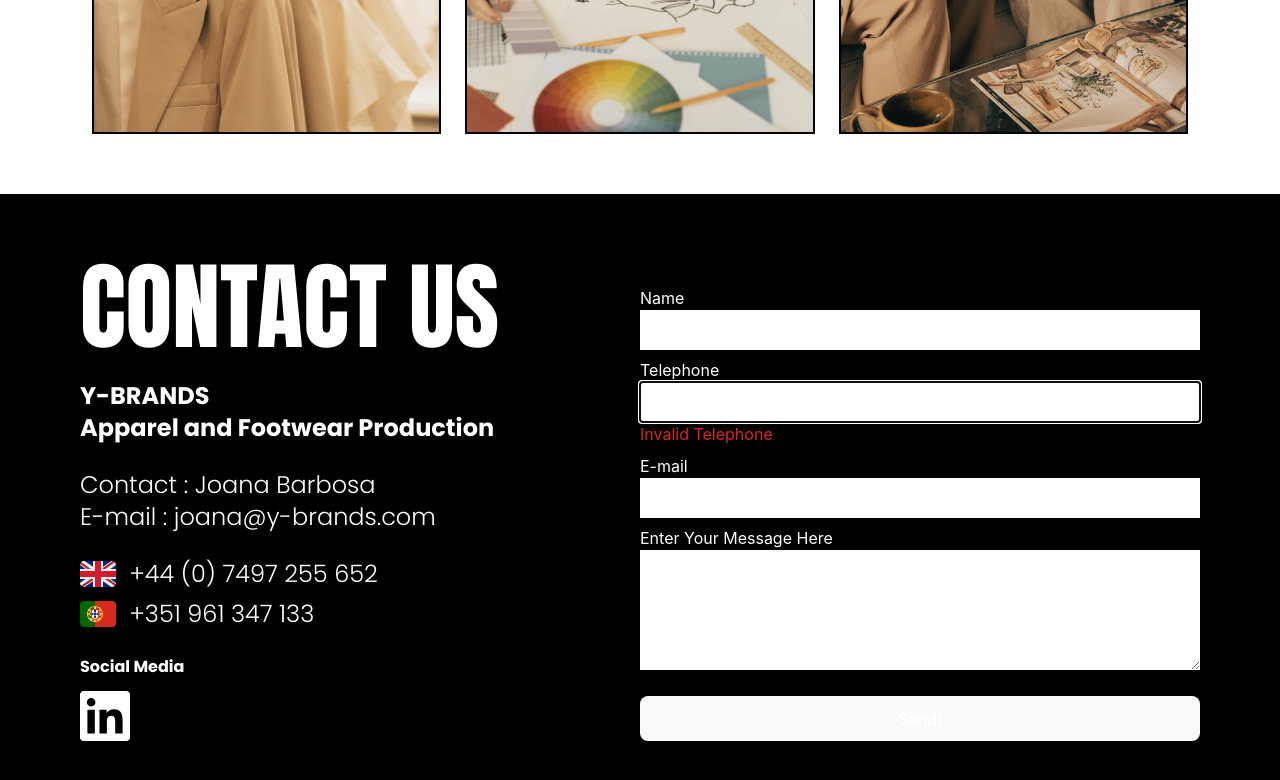
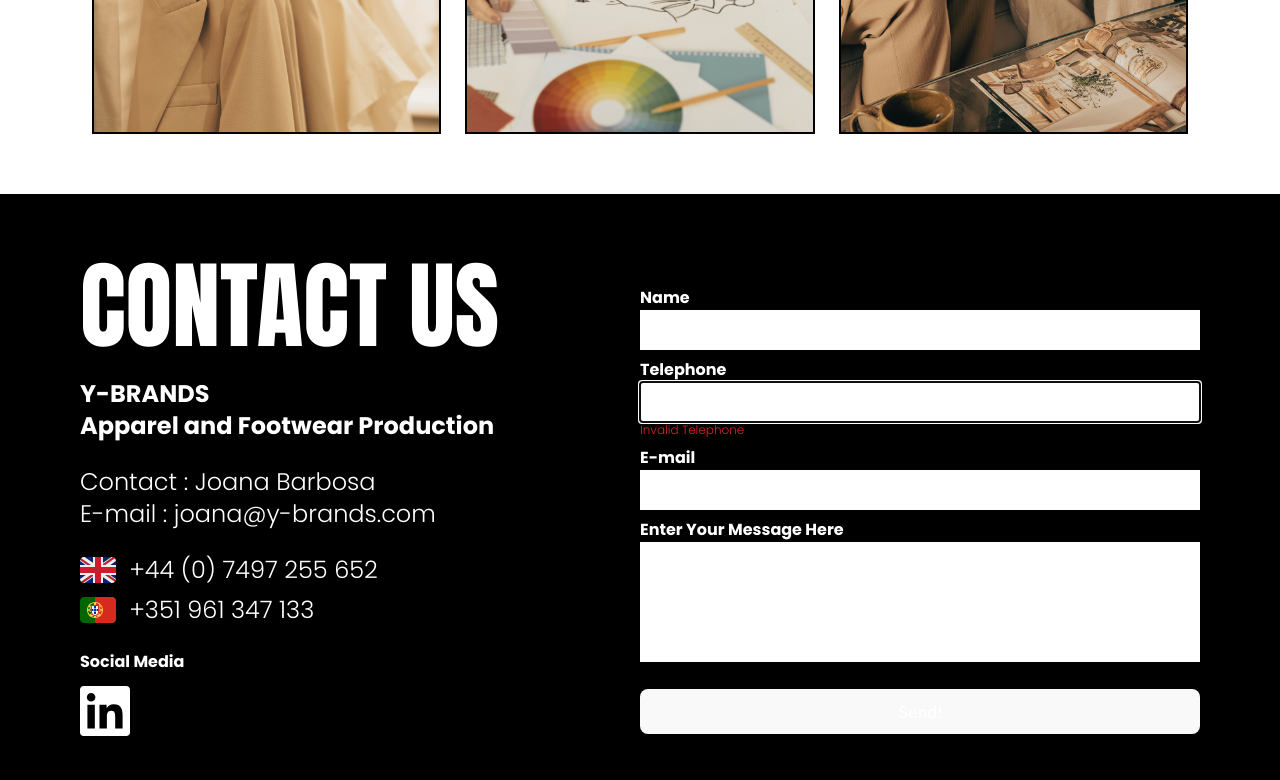
Before and after one commit to ybrands/y-brands-web-site, a React (Vite) app: page / in a window 1280 px wide. Both pictures are taken after typing "Sample", "5551234", "name@example.com", "Sample" into the empty fields and a click on the button "Send!". Shown: the part 3026-3806 px from the top of the page. Built offline with nearby package versions, Linux system fonts and the light colour scheme.

Commit message:
- Final Adjusts;

```diff
--- a/src/components/Contacts.tsx
+++ b/src/components/Contacts.tsx
@@ -76,24 +76,24 @@
                                 mt-5 ">
                     <form className="flex flex-col align-middle items-center justify-between
                                      w-full" onSubmit={handleSubmit(onSubmit)}>
-                        <label className="w-full mt-2">
+                        <label className="w-full mt-2 poppins-bold">
                             Name <br />
                             <input className="w-full h-10" {...register("name", NameSchema)} />
-                            {errors.name && <p className='text-red-600'>{errors.name.message}</p>}
+                            {errors.name && <p className='text-xs text-red-600 poppins-light'>{errors.name.message}</p>}
                         </label>
-                        <label className="w-full mt-2 ">
+                        <label className="w-full mt-2 poppins-bold">
                             Telephone <br />
                             <input type="tel" className="w-full h-10" {...register("telephone", PhoneSchema)} />
-                            {errors.telephone && <p className='text-red-600'>{errors.telephone.message}</p>}
+                            {errors.telephone && <p className='text-xs text-red-600 poppins-light'>{errors.telephone.message}</p>}
                         </label>
-                        <label className="w-full mt-2">
+                        <label className="w-full mt-2 poppins-bold">
                             E-mail <br />
                             <input type="email" className="w-full h-10" {...register("email", EmailSchema)} />
-                            {errors.email && <p className='text-red-600'>{errors.email.message}</p>}
+                            {errors.email && <p className='text-xs text-red-600 poppins-light'>{errors.email.message}</p>}
                         </label>
-                        <label className="w-full mt-2 h-full">
+                        <label className="w-full mt-2 h-full poppins-bold">
                             Enter Your Message Here <br />
-                            <textarea rows={5} className="w-full" {...register("message")} />
+                            <textarea rows={5} className="w-full noresize" {...register("message")} />
                         </label>
                         <button className="w-full mt-5" type="submit" value="Send"> Send!</button>
                     </form>
--- a/src/index.css
+++ b/src/index.css
@@ -15,6 +15,10 @@
   text-rendering: optimizeLegibility;
   -webkit-font-smoothing: antialiased;
   -moz-osx-font-smoothing: grayscale;
+}
+
+.noresize {
+  resize: none;
 }
 
 a {
```
